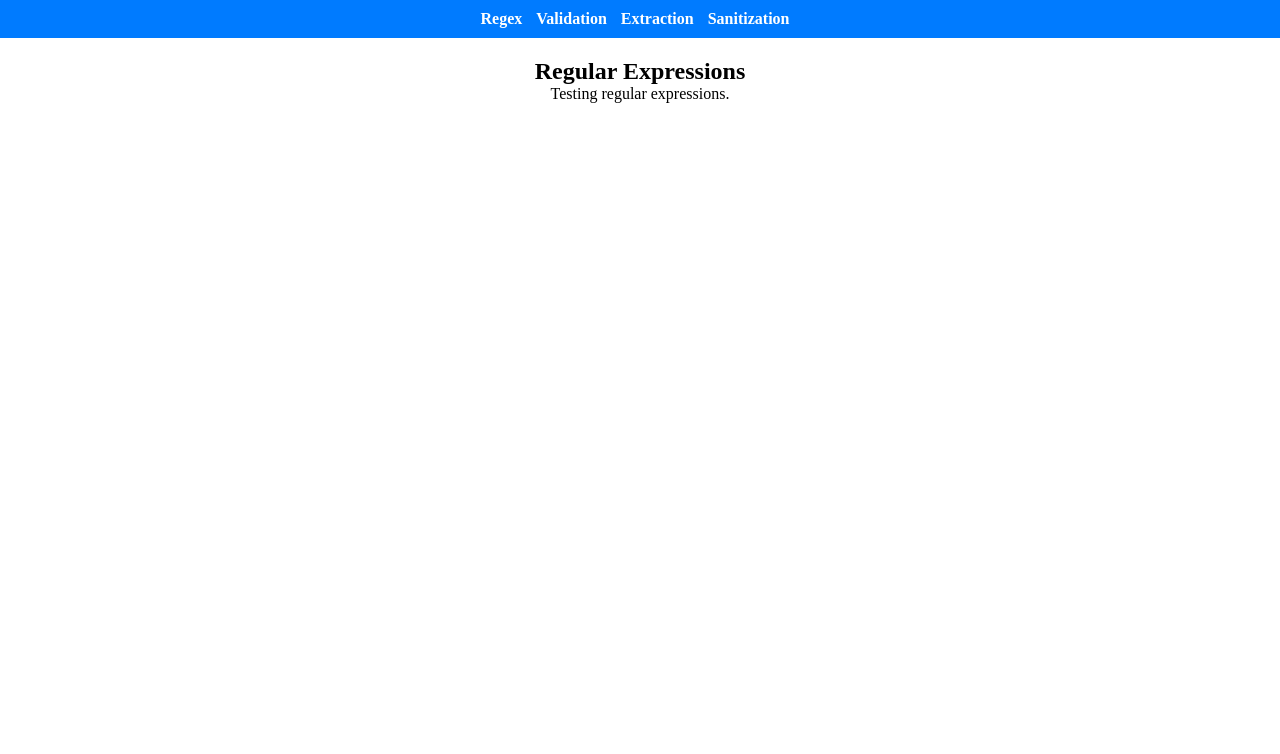
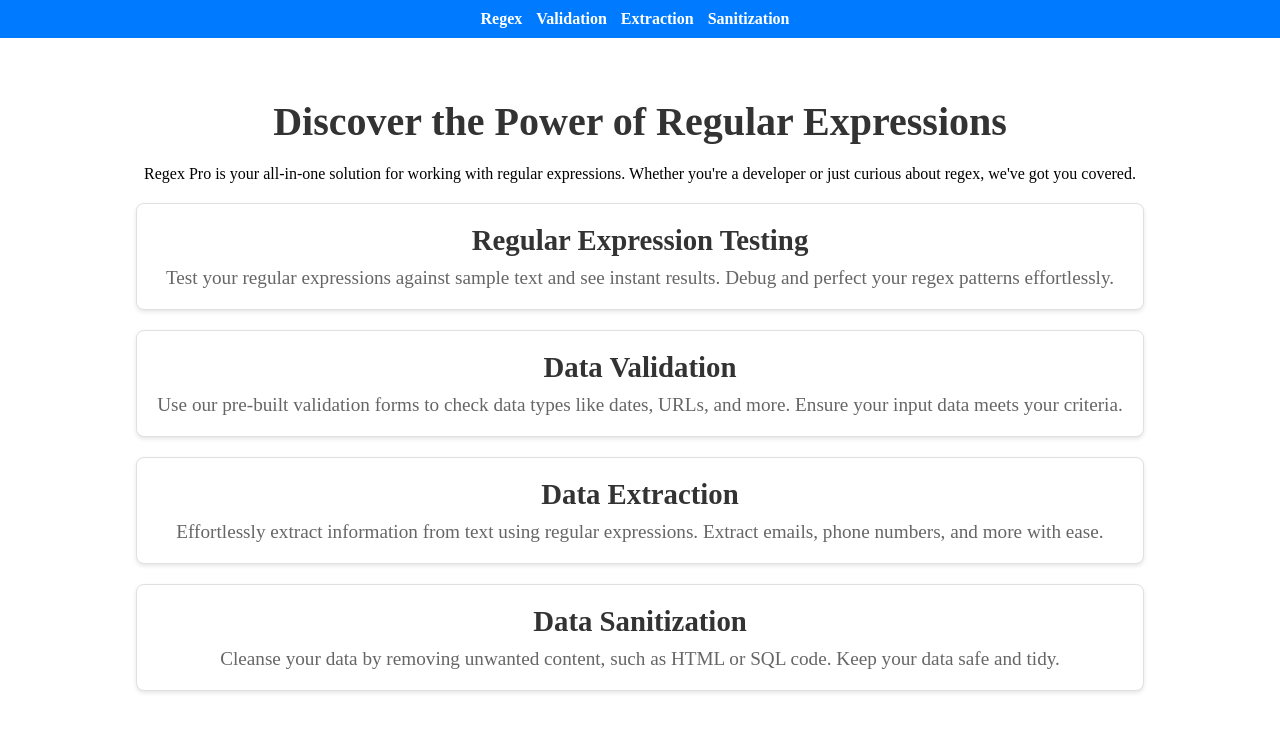
Before and after one commit to hammadsaedi/regex-pro, a plain HTML site: page index.html in a window 1280 px wide. Drawn offline with Linux system fonts and the light colour scheme.

Commit message:
home page

```diff
--- a/script.js
+++ b/script.js
@@ -29,19 +29,27 @@ document.addEventListener("DOMContentLoaded", function () {
 
 function populateHome() {
     // Clear the existing content in the <main> element
-    mainElement.innerHTML = '';
-
-    if (pages.regex) {
-        // Create a heading for the home page
-        const homeHeading = document.createElement("h2");
-        homeHeading.textContent = pages.regex.title;
-        mainElement.appendChild(homeHeading);
-
-        // Create a paragraph for the home page
-        const homePara = document.createElement("p");
-        homePara.textContent = pages.regex.explanation;
-        mainElement.appendChild(homePara);
-    }
+    mainElement.innerHTML = `
+        <section id="features">
+            <h2>Discover the Power of Regular Expressions</h2>
+            <p>Regex Pro is your all-in-one solution for working with regular expressions. Whether you're a developer or just curious about regex, we've got you covered.</p>
+            <div class="feature-card">
+                <h3>Regular Expression Testing</h3>
+                <p>Test your regular expressions against sample text and see instant results. Debug and perfect your regex patterns effortlessly.</p>
+            </div>
+            <div class="feature-card">
+                <h3>Data Validation</h3>
+                <p>Use our pre-built validation forms to check data types like dates, URLs, and more. Ensure your input data meets your criteria.</p>
+            </div>
+            <div class="feature-card">
+                <h3>Data Extraction</h3>
+                <p>Effortlessly extract information from text using regular expressions. Extract emails, phone numbers, and more with ease.</p>
+            </div>
+            <div class="feature-card">
+                <h3>Data Sanitization</h3>
+                <p>Cleanse your data by removing unwanted content, such as HTML or SQL code. Keep your data safe and tidy.</p>
+            </div>
+        </section>`;
 }
 
 function populateValidationForms() {
--- a/style.css
+++ b/style.css
@@ -4,6 +4,49 @@
     padding: 0;
     box-sizing: border-box;
 }
+
+/* Apply styles to the features section */
+#features {
+    padding: 40px 0; /* Add vertical padding */
+    text-align: center; /* Center align text content */
+}
+
+/* Style the feature cards */
+.feature-card {
+    background-color: #fff; /* Set card background color */
+    border: 1px solid #e0e0e0; /* Add a subtle border around the card */
+    border-radius: 8px; /* Add rounded corners */
+    padding: 20px; /* Add padding inside the card */
+    margin: 20px; /* Add margin for spacing between cards */
+    box-shadow: 0 2px 4px rgba(0, 0, 0, 0.1); /* Add a shadow for depth */
+    transition: transform 0.2s; /* Add a smooth transition effect */
+}
+
+/* Hover effect for feature cards */
+.feature-card:hover {
+    transform: translateY(-5px); /* Lift the card slightly on hover */
+}
+
+/* Style the feature card headings */
+.feature-card h3 {
+    font-size: 1.8rem; /* Increase the heading font size */
+    color: #333; /* Set the heading color */
+    margin-bottom: 10px; /* Add spacing below the heading */
+}
+
+/* Style the feature card paragraphs */
+.feature-card p {
+    font-size: 1.2rem; /* Set the paragraph font size */
+    color: #666; /* Set the paragraph color */
+}
+
+/* Apply styles to the entire section */
+#features h2 {
+    font-size: 2.5rem; /* Increase the section heading font size */
+    color: #333; /* Set the section heading color */
+    margin-bottom: 20px; /* Add spacing below the section heading */
+}
+
 
 /* Style for the header */
 header {
```
Lines whose indentation alone changed are shown as unchanged.
